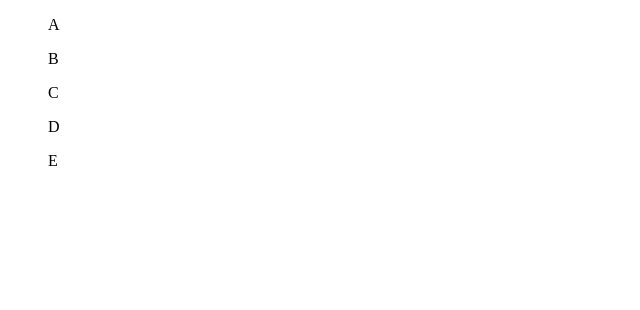
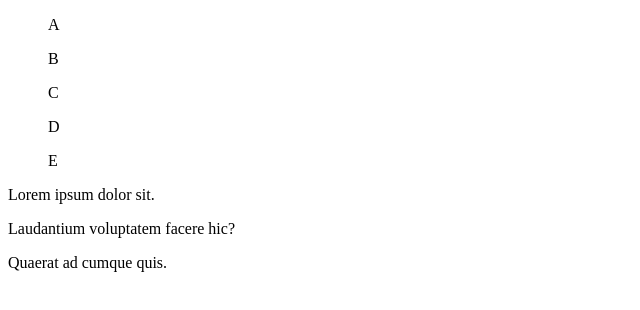
Before and after one commit to jrmusk07/deneme, a plain HTML site: page test.html in a window 1280 px wide. Shown: the whole page, without its empty margins (0-640 px from the left). Drawn offline with Linux system fonts and the light colour scheme.

Commit message:
dosyalar degisti

```diff
--- a/js/main.js
+++ /dev/null
@@ -1 +0,0 @@
-sadfghnbfdsaaf
--- a/js/test.js
+++ /dev/null
@@ -1 +0,0 @@
-aesfrdgtfhjmmgngrfseda
--- a/test.html
+++ b/test.html
@@ -12,5 +12,8 @@
     <ul class="li">C</ul>
     <ul class="li">D</ul>
     <ul class="li">E</ul>
+    <p>Lorem ipsum dolor sit.</p>
+    <p>Laudantium voluptatem facere hic?</p>
+    <p>Quaerat ad cumque quis.</p>
 </body>
 </html>
```
Also changed, not shown: index.html (+1 -0 lines).
